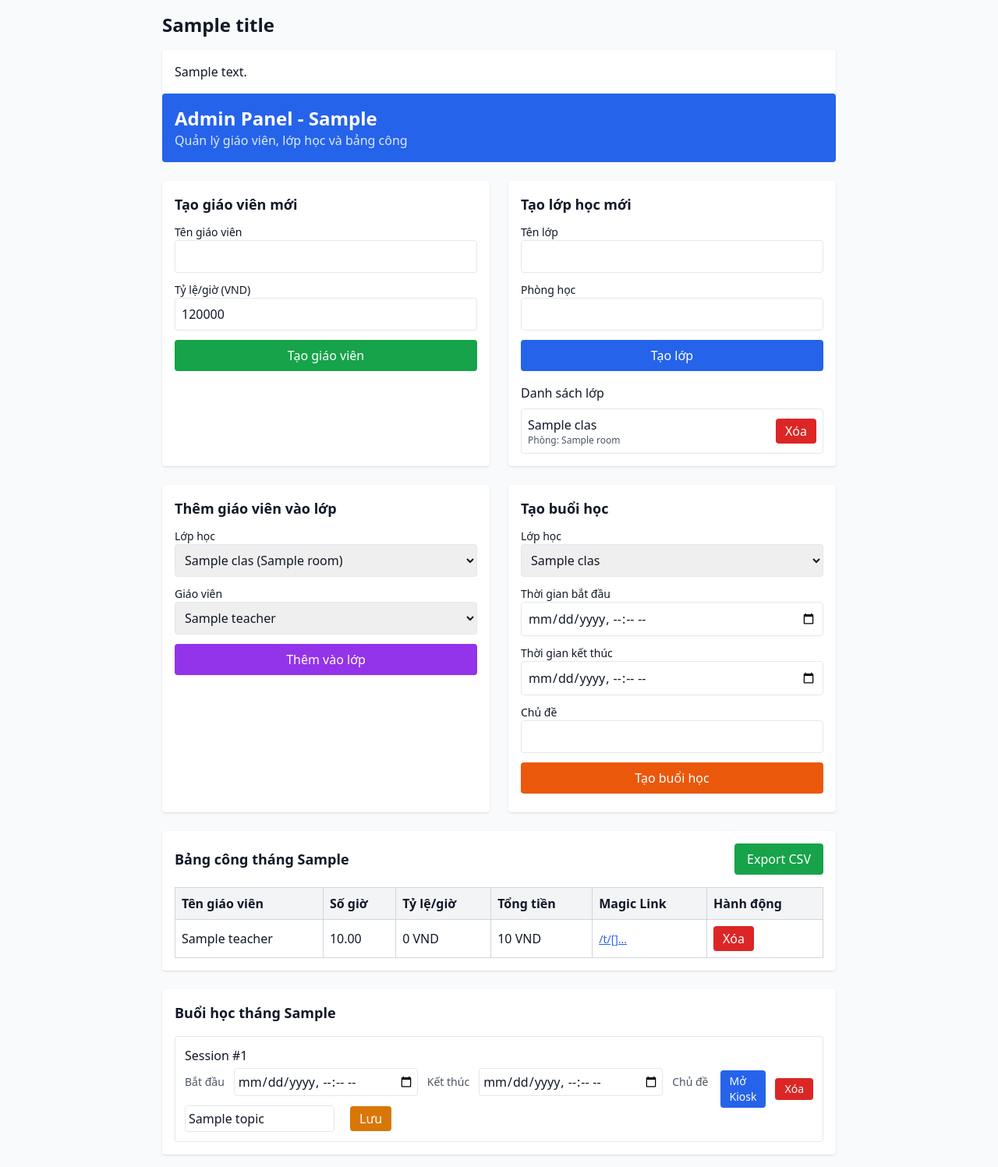
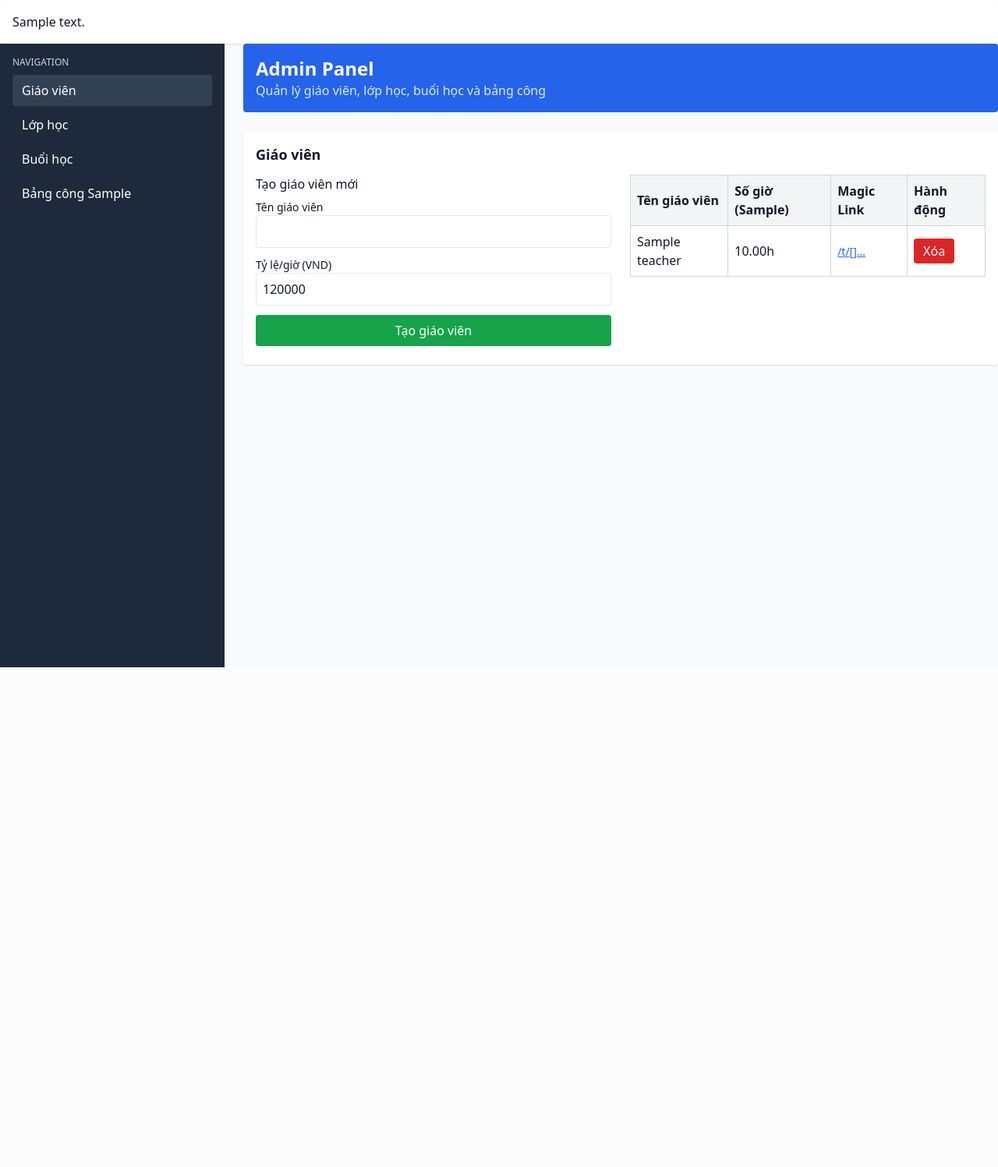
Before and after one commit to NhatPot/Cham-Cong-Giao-Vien, a FastAPI app: template app/templates/admin_home.html in a window 1280 px wide. Shown: the whole page at 78% size. After the commit the page ends 856 px from the top, so only its background shows below. Run offline with FastAPI, Linux system fonts and the light colour scheme; the template is opened without the code that fills it: most values are stand-ins (such as "Sample title", 1, 10 or a date in 2020); some libraries are stand-ins or nearby versions.

Commit message:
Redesign admin panel layout and navigation
Refactors the admin_home.html template to use a sidebar navigation with distinct sections for teachers, classes, sessions, and timesheet. Improves UI structure, adds dynamic section switching via JavaScript, and updates forms and tables for better usability. Also modifies base.html to conditionally show the header and adjust layout for full-width content.

```diff
--- a/app/templates/admin_home.html
+++ b/app/templates/admin_home.html
@@ -1,17 +1,30 @@
 {% extends 'base.html' %}
 {% block content %}
-<div class="space-y-6">
-  <!-- Header -->
+<div class="flex gap-6 min-h-screen">
+  <!-- Sidebar -->
+  <aside class="w-72 bg-slate-800 text-white p-4 shrink-0 sticky top-0 self-start h-screen overflow-auto rounded-none">
+    <div class="text-xs uppercase text-slate-300 mb-2">Navigation</div>
+    <nav class="space-y-1" id="admin-nav">
+      <button data-target="#section-teachers" class="w-full text-left px-3 py-2 rounded bg-slate-700 hover:bg-slate-600">Giáo viên</button>
+      <button data-target="#section-classes" class="w-full text-left px-3 py-2 rounded hover:bg-slate-600">Lớp học</button>
+      <button data-target="#section-sessions" class="w-full text-left px-3 py-2 rounded hover:bg-slate-600">Buổi học</button>
+      <button data-target="#section-timesheet" class="w-full text-left px-3 py-2 rounded hover:bg-slate-600">Bảng công {{ current_month }}</button>
+    </nav>
+  </aside>
+
+  <!-- Main content -->
+  <main class="flex-1 space-y-6">
     <div class="bg-blue-600 text-white p-4 rounded">
-    <h1 class="text-2xl font-bold">Admin Panel - {{ current_month }}</h1>
-    <p class="text-blue-100">Quản lý giáo viên, lớp học và bảng công</p>
+      <h1 class="text-2xl font-bold">Admin Panel</h1>
+      <p class="text-blue-100">Quản lý giáo viên, lớp học, buổi học và bảng công</p>
     </div>
 
-  <!-- Forms Section -->
+    <!-- Teachers Section -->
+    <section id="section-teachers" class="bg-white p-4 rounded shadow">
+      <h3 class="text-lg font-semibold mb-3">Giáo viên</h3>
       <div class="grid grid-cols-1 md:grid-cols-2 gap-6">
-    <!-- Create Teacher -->
-    <div class="bg-white p-4 rounded shadow">
-      <h3 class="text-lg font-semibold mb-3">Tạo giáo viên mới</h3>
+        <div>
+          <h4 class="font-medium mb-2">Tạo giáo viên mới</h4>
           <form hx-post="/admin/teacher" hx-target="#teacher-result" class="space-y-3">
             <div>
               <label class="block text-sm font-medium">Tên giáo viên</label>
@@ -26,9 +39,46 @@
           <div id="teacher-result" class="mt-2"></div>
         </div>
 
-    <!-- Create Class -->
-    <div class="bg-white p-4 rounded shadow">
-      <h3 class="text-lg font-semibold mb-3">Tạo lớp học mới</h3>
+        <div class="overflow-x-auto">
+          <table class="w-full border-collapse border border-gray-300">
+            <thead>
+              <tr class="bg-gray-100">
+                <th class="border border-gray-300 p-2 text-left">Tên giáo viên</th>
+                <th class="border border-gray-300 p-2 text-left">Số giờ ({{ current_month }})</th>
+                <th class="border border-gray-300 p-2 text-left">Magic Link</th>
+                <th class="border border-gray-300 p-2 text-left">Hành động</th>
+              </tr>
+            </thead>
+            <tbody>
+              {% for item in teacher_hours %}
+              <tr id="teacher-{{ item.teacher.id }}">
+                <td class="border border-gray-300 p-2">{{ item.teacher.name }}</td>
+                <td class="border border-gray-300 p-2">{{ "%.2f"|format(item.hours) }}h</td>
+                <td class="border border-gray-300 p-2">
+                  <a href="/t/{{ item.teacher.magic_token }}" class="text-blue-600 underline text-sm" target="_blank">
+                    /t/{{ item.teacher.magic_token[:8] }}...
+                  </a>
+                </td>
+                <td class="border border-gray-300 p-2">
+                  <button class="bg-red-600 text-white px-3 py-1 rounded hover:bg-red-700"
+                          hx-delete="/admin/teacher/{{ item.teacher.id }}"
+                          hx-confirm="Xóa giáo viên này? (Cùng với phân công và bản ghi điểm danh)"
+                          hx-target="#teacher-{{ item.teacher.id }}" hx-swap="outerHTML">Xóa</button>
+                </td>
+              </tr>
+              {% endfor %}
+            </tbody>
+          </table>
+        </div>
+      </div>
+    </section>
+
+    <!-- Classes Section -->
+    <section id="section-classes" class="bg-white p-4 rounded shadow hidden">
+      <h3 class="text-lg font-semibold mb-3">Lớp học</h3>
+      <div class="grid grid-cols-1 md:grid-cols-2 gap-6">
+        <div>
+          <h4 class="font-medium mb-2">Tạo lớp học mới</h4>
           <form hx-post="/admin/class" hx-target="#class-result" class="space-y-3">
             <div>
               <label class="block text-sm font-medium">Tên lớp</label>
@@ -41,8 +91,8 @@
             <button type="submit" class="w-full bg-blue-600 text-white p-2 rounded hover:bg-blue-700">Tạo lớp</button>
           </form>
           <div id="class-result" class="mt-2"></div>
-      <!-- Danh sách lớp hiện có -->
-      <div class="mt-4">
+        </div>
+        <div>
           <h4 class="font-medium mb-2">Danh sách lớp</h4>
           <div class="space-y-2">
             {% for class in classes %}
@@ -54,44 +104,39 @@
               <button class="bg-red-600 text-white px-3 py-1 rounded hover:bg-red-700"
                       hx-delete="/admin/class/{{ class.id }}"
                       hx-confirm="Xóa lớp này? (Cùng với các buổi và điểm danh liên quan)"
-                    hx-target="#class-{{ class.id }}" hx-swap="outerHTML">
-              Xóa
-            </button>
+                      hx-target="#class-{{ class.id }}" hx-swap="outerHTML">Xóa</button>
             </div>
             {% endfor %}
           </div>
         </div>
       </div>
 
-    <!-- Add Teacher to Class -->
-    <div class="bg-white p-4 rounded shadow">
-      <h3 class="text-lg font-semibold mb-3">Thêm giáo viên vào lớp</h3>
-      <form hx-post="/admin/class/1/add-teacher" hx-target="#add-teacher-result" class="space-y-3">
-        <div>
-          <label class="block text-sm font-medium">Lớp học</label>
-          <select name="class_id" class="w-full p-2 border rounded">
+      <div class="mt-6 bg-white rounded">
+        <h4 class="font-medium mb-2">Thêm giáo viên vào lớp</h4>
+        <form hx-post="/admin/class/1/add-teacher" hx-target="#add-teacher-result" class="grid grid-cols-1 md:grid-cols-3 gap-3">
+          <select name="class_id" class="p-2 border rounded">
             {% for class in classes %}
             <option value="{{ class.id }}">{{ class.name }} ({{ class.room }})</option>
             {% endfor %}
           </select>
-        </div>
-        <div>
-          <label class="block text-sm font-medium">Giáo viên</label>
-          <select name="teacher_id" class="w-full p-2 border rounded">
+          <select name="teacher_id" class="p-2 border rounded">
             {% for teacher in teachers %}
             <option value="{{ teacher.id }}">{{ teacher.name }}</option>
             {% endfor %}
           </select>
-        </div>
-        <button type="submit" class="w-full bg-purple-600 text-white p-2 rounded hover:bg-purple-700">Thêm vào lớp</button>
+          <button class="bg-purple-600 text-white px-3 py-2 rounded hover:bg-purple-700">Thêm vào lớp</button>
         </form>
         <div id="add-teacher-result" class="mt-2"></div>
       </div>
+    </section>
 
-    <!-- Create Session -->
-    <div class="bg-white p-4 rounded shadow">
-      <h3 class="text-lg font-semibold mb-3">Tạo buổi học</h3>
-      <form hx-post="/admin/session" hx-target="#session-result" class="space-y-3">
+    <!-- Sessions Section -->
+    <section id="section-sessions" class="bg-white p-4 rounded shadow hidden">
+      <h3 class="text-lg font-semibold mb-3">Buổi học tháng {{ current_month }}</h3>
+      <div class="grid grid-cols-1 gap-6">
+        <div class="bg-white">
+          <h4 class="font-medium mb-2">Tạo buổi học</h4>
+          <form hx-post="/admin/session" hx-target="#session-result" class="grid grid-cols-1 md:grid-cols-4 gap-3 items-end">
             <div>
               <label class="block text-sm font-medium">Lớp học</label>
               <select name="class_id" required class="w-full p-2 border rounded">
@@ -101,33 +146,39 @@
               </select>
             </div>
             <div>
-          <label class="block text-sm font-medium">Thời gian bắt đầu</label>
+              <label class="block text-sm font-medium">Bắt đầu</label>
               <input type="datetime-local" name="start_dt" required class="w-full p-2 border rounded">
             </div>
             <div>
-          <label class="block text-sm font-medium">Thời gian kết thúc</label>
+              <label class="block text-sm font-medium">Kết thúc</label>
               <input type="datetime-local" name="end_dt" required class="w-full p-2 border rounded">
             </div>
             <div>
               <label class="block text-sm font-medium">Chủ đề</label>
               <input type="text" name="topic" class="w-full p-2 border rounded">
             </div>
-        <button type="submit" class="w-full bg-orange-600 text-white p-2 rounded hover:bg-orange-700">Tạo buổi học</button>
+            <div class="md:col-span-4">
+              <button class="bg-orange-600 text-white px-4 py-2 rounded hover:bg-orange-700">Tạo buổi học</button>
+            </div>
           </form>
           <div id="session-result" class="mt-2"></div>
         </div>
+
+        <div class="space-y-2">
+          {% for session in sessions %}
+          {% include 'partials/session_item.html' %}
+          {% endfor %}
         </div>
+      </div>
+    </section>
 
     <!-- Timesheet Section -->
-  <div class="bg-white p-4 rounded shadow">
+    <section id="section-timesheet" class="bg-white p-4 rounded shadow hidden">
       <div class="flex justify-between items-center mb-4">
         <h3 class="text-lg font-semibold">Bảng công tháng {{ current_month }}</h3>
         <a href="/admin/timesheet/export.csv?month={{ current_month }}"
-         class="bg-green-600 text-white px-4 py-2 rounded hover:bg-green-700">
-        Export CSV
-      </a>
+           class="bg-green-600 text-white px-4 py-2 rounded hover:bg-green-700">Export CSV</a>
       </div>
-
       <div class="overflow-x-auto">
         <table class="w-full border-collapse border border-gray-300">
           <thead>
@@ -136,53 +187,48 @@
               <th class="border border-gray-300 p-2 text-left">Số giờ</th>
               <th class="border border-gray-300 p-2 text-left">Tỷ lệ/giờ</th>
               <th class="border border-gray-300 p-2 text-left">Tổng tiền</th>
-            <th class="border border-gray-300 p-2 text-left">Magic Link</th>
-            <th class="border border-gray-300 p-2 text-left">Hành động</th>
             </tr>
           </thead>
           <tbody>
             {% for item in teacher_hours %}
-          <tr id="teacher-{{ item.teacher.id }}">
+            <tr>
               <td class="border border-gray-300 p-2">{{ item.teacher.name }}</td>
               <td class="border border-gray-300 p-2">{{ "%.2f"|format(item.hours) }}</td>
               <td class="border border-gray-300 p-2">{{ "{:,}".format(item.teacher.hourly_rate or 0) }} VND</td>
               <td class="border border-gray-300 p-2">{{ "{:,}".format((item.hours * (item.teacher.hourly_rate or 0))|int) }} VND</td>
-            <td class="border border-gray-300 p-2">
-              <a href="/t/{{ item.teacher.magic_token }}"
-                 class="text-blue-600 underline text-sm" target="_blank">
-                /t/{{ item.teacher.magic_token[:8] }}...
-              </a>
-            </td>
-            <td class="border border-gray-300 p-2">
-              <button class="bg-red-600 text-white px-3 py-1 rounded hover:bg-red-700"
-                      hx-delete="/admin/teacher/{{ item.teacher.id }}"
-                      hx-confirm="Xóa giáo viên này? (Cùng với phân công và bản ghi điểm danh)"
-                      hx-target="#teacher-{{ item.teacher.id }}" hx-swap="outerHTML">
-                Xóa
-              </button>
-            </td>
             </tr>
             {% endfor %}
           </tbody>
         </table>
       </div>
-  </div>
-
-  <!-- Sessions List -->
-  <div class="bg-white p-4 rounded shadow">
-    <h3 class="text-lg font-semibold mb-4">Buổi học tháng {{ current_month }}</h3>
-    <div class="space-y-2">
-      {% for session in sessions %}
-      {% include 'partials/session_item.html' %}
-      {% endfor %}
-    </div>
-  </div>
+    </section>
+  </main>
 </div>
 
 <script src="https://unpkg.com/htmx.org@1.9.10"></script>
 <script>
-// Update form action URLs dynamically
+// Sidebar navigation: switch visible section
 document.addEventListener('DOMContentLoaded', function() {
+  const nav = document.getElementById('admin-nav');
+  const buttons = nav.querySelectorAll('button[data-target]');
+  const sections = [
+    '#section-teachers', '#section-classes', '#section-sessions', '#section-timesheet'
+  ].map(id => document.querySelector(id));
+
+  function show(targetId) {
+    sections.forEach(s => s.classList.add('hidden'));
+    const el = document.querySelector(targetId);
+    if (el) el.classList.remove('hidden');
+    buttons.forEach(b => b.classList.remove('bg-slate-700'));
+    const active = [...buttons].find(b => b.getAttribute('data-target') === targetId);
+    if (active) active.classList.add('bg-slate-700');
+  }
+
+  buttons.forEach(b => b.addEventListener('click', () => show(b.getAttribute('data-target'))));
+  // default
+  show('#section-teachers');
+
+  // Update add-teacher form action by class select
   const addTeacherForm = document.querySelector('form[hx-post*="add-teacher"]');
   if (addTeacherForm) {
     const classSelect = addTeacherForm.querySelector('select[name="class_id"]');
--- a/app/templates/base.html
+++ b/app/templates/base.html
@@ -7,8 +7,10 @@
   <script src="https://cdn.tailwindcss.com"></script>
 </head>
 <body class="bg-gray-50 text-gray-900">
-  <div class="max-w-4xl mx-auto p-4">
-    <h1 class="text-2xl font-bold mb-4">{{ title or 'Cham Cong' }}</h1>
+  <div class="w-full max-w-none mx-0 p-0">
+    {% if show_header %}
+      <h1 class="text-2xl font-bold mb-4 px-8 py-6">{{ title or 'Cham Cong' }}</h1>
+    {% endif %}
     {% if content %}
       <div class="p-4 bg-white rounded shadow">{{ content }}</div>
     {% endif %}
```
Lines whose indentation alone changed are shown as unchanged.
